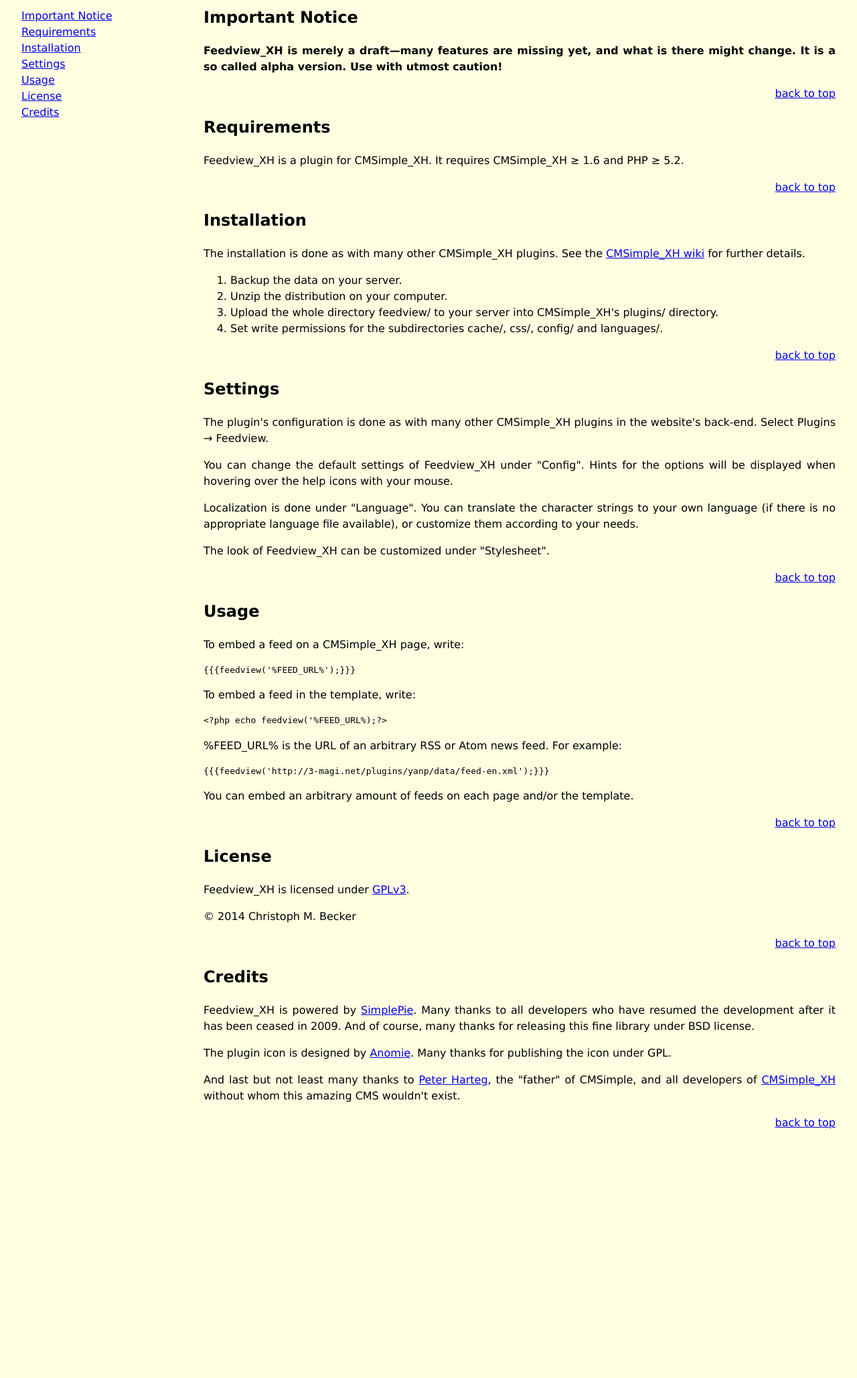
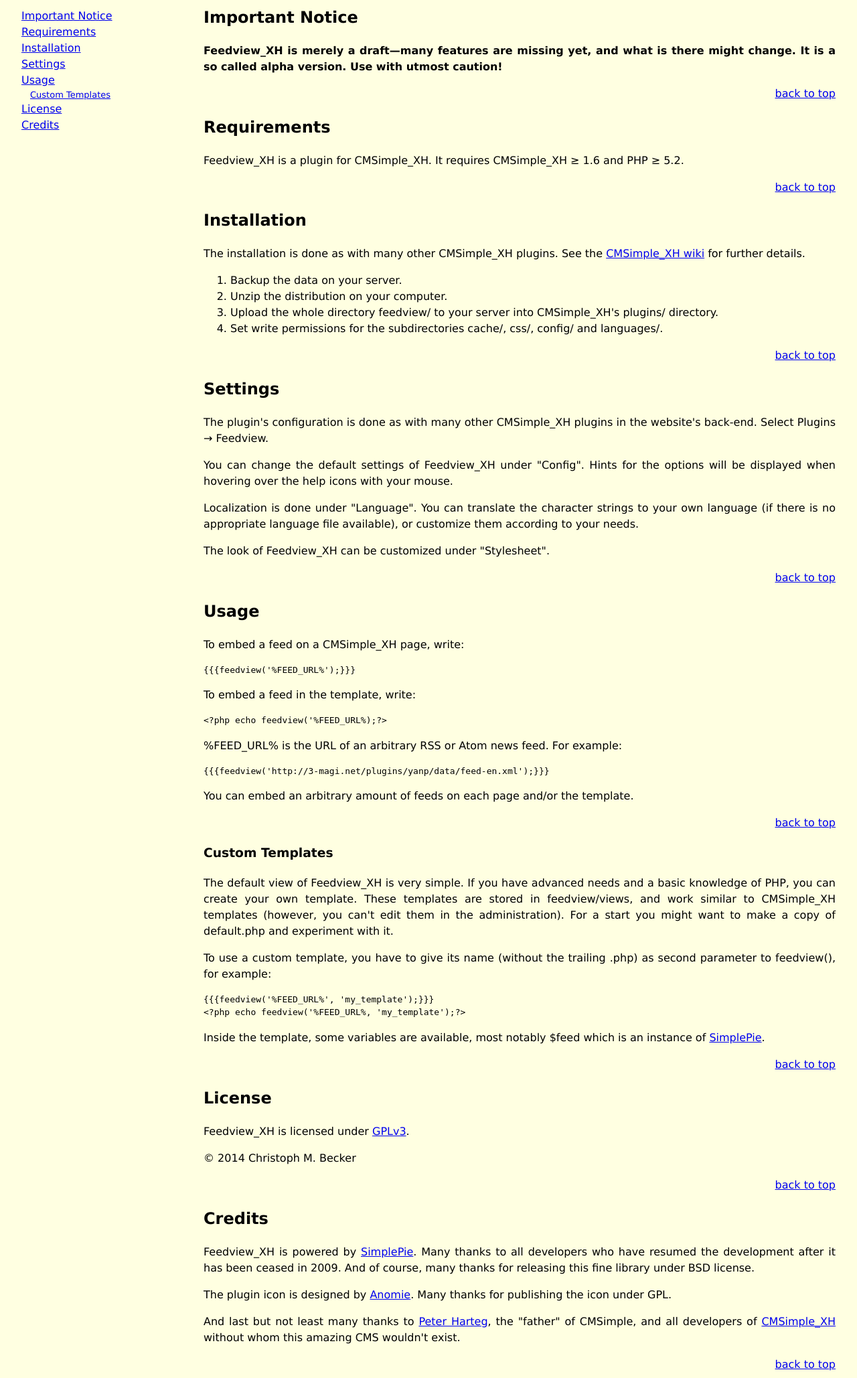
Before and after one commit to cmb69/feedview_xh, a PHP site: page /help/help.htm in a window 1280 px wide. Shown: the part 231-2289 px from the top of the page at 67% size. Before the commit the page ends 1917 px from the top, so only its background shows below. Run offline with PHP 8.4, Linux system fonts and the light colour scheme.

Commit message:
added possibility to use custom views

```diff
--- a/classes/Controller.php
+++ b/classes/Controller.php
@@ -68,6 +68,7 @@ class Feedview_Controller
      * Renders a feed.
      *
      * @param string $filename A feed filename.
+     * @param string $template A template name.
      *
      * @return string (X)HTML.
      *
@@ -75,7 +76,7 @@ class Feedview_Controller
      * @global array The configuration of the plugins.
      * @global array The localization of the plugins.
      */
-    public function renderFeed($filename)
+    public function renderFeed($filename, $template)
     {
         global $pth, $plugin_cf, $plugin_tx;
 
@@ -91,7 +92,7 @@ class Feedview_Controller
         }
         $feed->set_feed_url($filename);
         $feed->init();
-        return Feedview_View::make('default', compact('feed', 'pcf', 'ptx'))
+        return Feedview_View::make($template, compact('feed', 'pcf', 'ptx'))
             ->render();
     }
 
--- a/help/help.htm
+++ b/help/help.htm
@@ -22,7 +22,10 @@ permission.</p>
 <li><a href="#requirements">Requirements</a></li>
 <li><a href="#installation">Installation</a></li>
 <li><a href="#settings">Settings</a></li>
-<li><a href="#usage">Usage</a></li>
+<li><a href="#usage">Usage</a>
+<ul>
+<li><a href="#usage-templates">Custom Templates</a></li>
+</ul></li>
 <!--<li><a href="#limitations">Limitations</a></li>-->
 <li><a href="#license">License</a></li>
 <li><a href="#credits">Credits</a></li>
@@ -83,6 +86,21 @@ available), or customize them according to your needs.</p>
 template.</p>
 <div class="toplink"><a href="#">back to top</a></div>
 
+<h3 id="usage-templates">Custom Templates</h3>
+<p>The default view of Feedview_XH is very simple. If you have advanced needs
+and a basic knowledge of PHP, you can create your own template. These templates
+are stored in feedview/views, and work similar to CMSimple_XH templates
+(however, you can't edit them in the administration). For a start you might want
+to make a copy of default.php and experiment with it.</p>
+<p>To use a custom template, you have to give its name (without the trailing
+.php) as second parameter to feedview(), for example:</p>
+<pre>{{{feedview('%FEED_URL%', 'my_template');}}}
+&lt;?php echo feedview('%FEED_URL%, 'my_template');?&gt;</pre>
+<p>Inside the template, some variables are available, most notably $feed which
+is an instance of <a
+href="http://simplepie.org/api/class-SimplePie.html">SimplePie</a>.</p>
+<div class="toplink"><a href="#">back to top</a></div>
+
 <!--<h2 id="limitations">Limitations</h2>-->
 <!--<div class="toplink"><a href="#">back to top</a></div>-->
 
--- a/index.php
+++ b/index.php
@@ -62,14 +62,15 @@ function Feedview_autoload($class)
  * Renders a feed.
  *
  * @param string $filename A feed filename.
+ * @param string $template A template name.
  *
  * @return string (X)HTML.
  */
-function feedview($filename)
+function feedview($filename, $template = 'default')
 {
     global $_Feedview_controller;
 
-    return $_Feedview_controller->renderFeed($filename);
+    return $_Feedview_controller->renderFeed($filename, $template);
 }
 
 spl_autoload_register('Feedview_autoload');
--- a/languages/de.php
+++ b/languages/de.php
@@ -3,6 +3,7 @@
 $plugin_tx['feedview']['format_date']="j.n.Y, G:i";
 
 $plugin_tx['feedview']['message_posted']="Verfasst am %s Uhr";
+$plugin_tx['feedview']['message_template_missing']="Das Feedview_XH Template \"%s\" existiert nicht!";
 
 $plugin_tx['feedview']['alt_icon']="RSS-Icon";
 
--- a/languages/en.php
+++ b/languages/en.php
@@ -3,6 +3,7 @@
 $plugin_tx['feedview']['format_date']="F jS, Y, g:i a";
 
 $plugin_tx['feedview']['message_posted']="Posted on %s";
+$plugin_tx['feedview']['message_template_missing']="The Feedview_XH template \"%s\" does not exist!";
 
 $plugin_tx['feedview']['alt_icon']="RSS icon";
 
```
Also changed, not shown: classes/View.php (+40 -14 lines), help/help_de.htm (+22 -1 lines), 1 other file.
